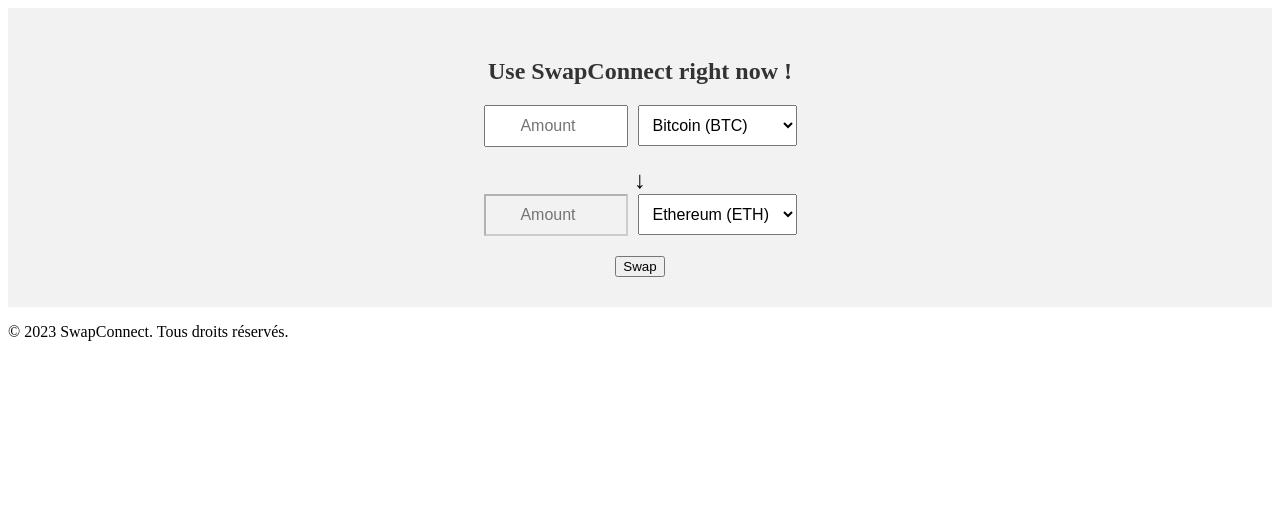
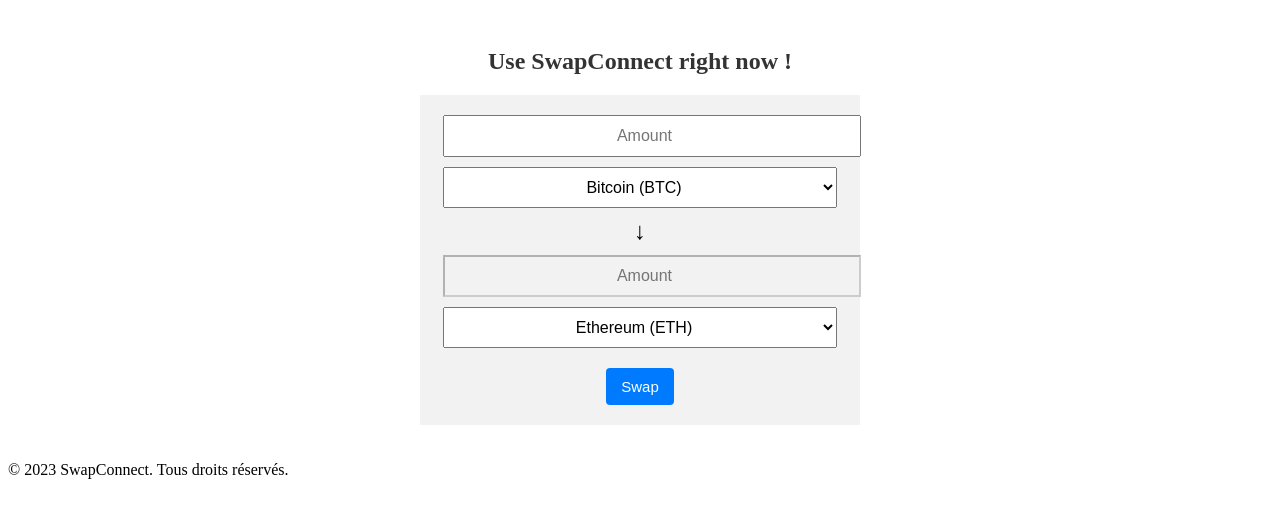
Before and after one commit to nossa-y/Ethglobal_hackathon, a plain HTML site: page index.html in a window 1280 px wide. Drawn offline with Linux system fonts and the light colour scheme.

Commit message:
Update styles.css

```diff
--- a/styles.css
+++ b/styles.css
@@ -1,50 +1,76 @@
 /* Style spécifique pour la section du swap de cryptomonnaie */
 section {
-  background-color: #f2f2f2;
   text-align: center;
-  padding: 30px 0;
+  padding: 20px 0;
 }
 
 h2 {
   color: #333;
 }
 
-.crypto-swap {
+.swap-container {
   display: flex;
+  flex-direction: column;
   align-items: center;
   justify-content: center;
-  margin-bottom: 20px;
+  max-width: 400px;
+  margin: 0 auto;
+  background-color: #f2f2f2;
+  padding: 20px;
+}
+
+/* Style pour le rectangle autour de l'option "Swap" */
+.swap-option {
+  display: flex;
+  justify-content: center;
+  align-items: center;
+  border-radius: 4px;
+  padding: 5px;
+  width: 100%;
+  box-sizing: border-box; /* Inclure la bordure dans la largeur du rectangle */
+  margin-bottom: 10px; /* Ajouter une marge en bas pour séparer les éléments */
+  line-height: 2; /* Centrer verticalement le texte */
 }
 
 select {
   padding: 10px;
   font-size: 16px;
+  width: 100%;
+  text-align-last: center; /* Centre le texte horizontalement (pour Firefox) */
+  -moz-text-align-last: center; /* Centre le texte horizontalement (pour Firefox) */
+}
+
+/* Centrer verticalement le texte des options */
+select option {
+  line-height: 2;
 }
 
 .swap-icon {
   font-size: 24px;
-  margin: 0 20px;
+  margin: 10px 0;
 }
 
-swap-button {
-  padding: 10px 20px;
+#swap-button {
+  padding: 10px 15px;
   background-color: #007bff;
   color: #fff;
   border: none;
   border-radius: 4px;
   cursor: pointer;
+  margin-top: 20px; /* Ajout d'une marge en haut pour séparer le bouton */
+  font-size: 15px; /* Ajout de la taille de police souhaitée */
 }
 
-button:hover {
+#swap-button:hover {
   background-color: #0056b3;
 }
 
 input[type="number"] {
   padding: 10px;
   font-size: 16px;
-  width: 120px;
+  width: 100%;
   text-align: center;
-  margin-right: 10px;
+  margin-bottom: 10px;
 }
 
 input[disabled] {
```
